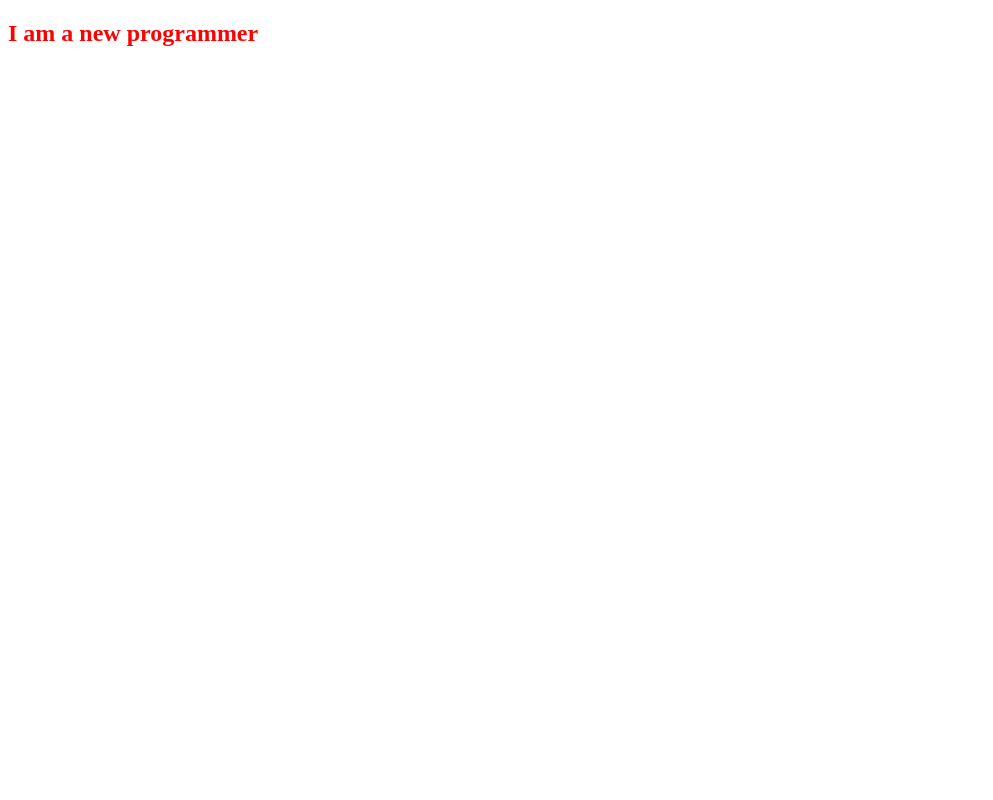
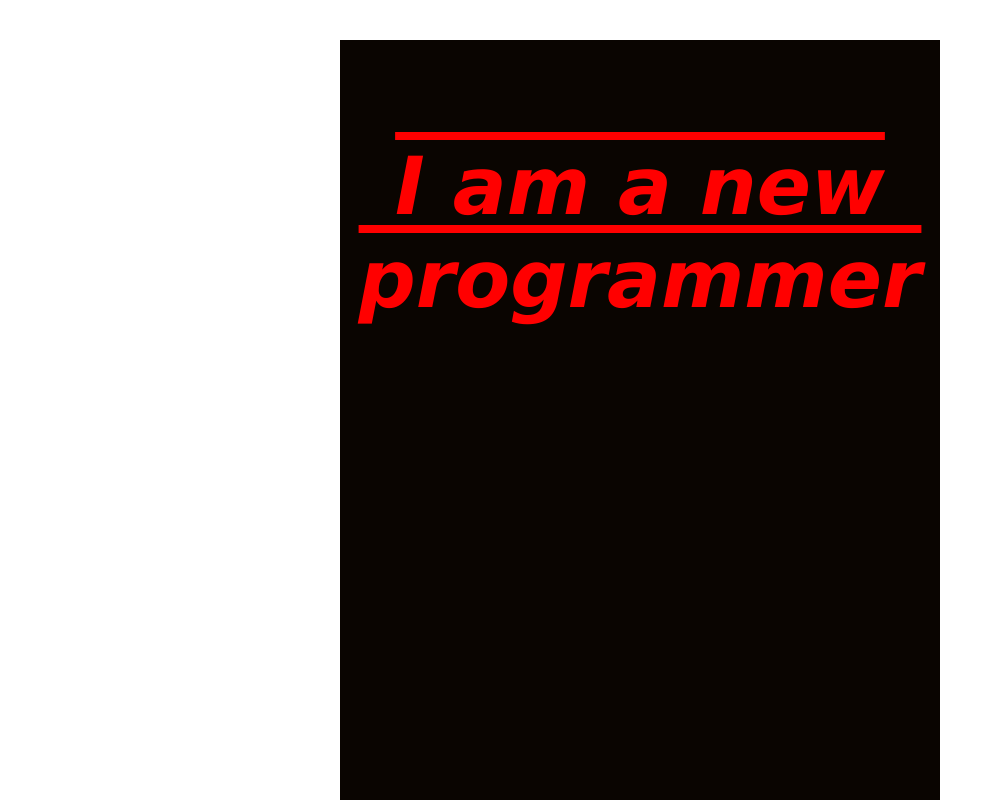
Before and after one commit to Mahadibro/kickstart-with-html-and-css, a plain HTML site: page index.html in a window 1280 px wide. Shown: the top 800 px of the page, without its empty margins (0-993 px from the left). Drawn offline with Linux system fonts and the light colour scheme.

Commit message:
create section with a heading

```diff
--- a/index.html
+++ b/index.html
@@ -8,6 +8,9 @@
     <link rel="shortcut icon" href="https://img.icons8.com/?size=48&id=20909&format=png" type="image/x-icon">
 </head>
 <body>
-    <h2>I am a new programmer</h2>
+    <div id="heading-parent">
+        <h2>I am a new programmer</h2>
+    </div>
+
 </body>
 </html>
--- a/style/style.css
+++ b/style/style.css
@@ -1,3 +1,23 @@
+*{
+    margin: 0;
+    padding: 0;
+}
 h2{
     color: red;
+    font-style: italic;
+    font-family: 'Lucida Sans', 'Lucida Sans Regular', 'Lucida Grande', 'Lucida Sans Unicode', Geneva, Verdana, sans-serif;
+    text-decoration: overline;
+    font-size: 80px;
+    text-align: center;
+
 }
+#heading-parent{
+    background-color: rgb(10, 5, 1);
+    height: 1100px;
+    padding: 100px 0;
+    margin-left: auto;
+    margin-right: auto;
+    width: 600px;
+    margin-top: 40px;
+    margin-bottom: 10px;
+}
```
